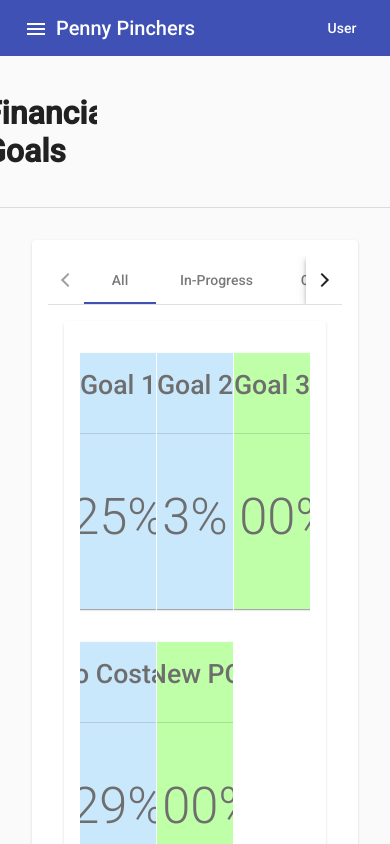
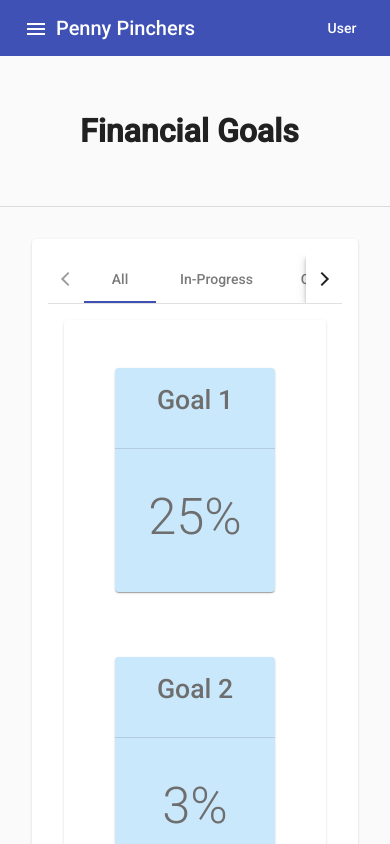
Before and after one commit to anngo14/PennyPinchers, an Angular app: page /goals in a window 390 px wide. Built offline with nearby package versions, Linux system fonts and the light colour scheme.

Commit message:
added media queries to the goal page

```diff
--- a/src/app/goals/goals.component.css
+++ b/src/app/goals/goals.component.css
@@ -98,3 +98,68 @@
     font-size: 16pt;
     font-weight: 200;
 }
+.headerContainer{
+    display: flex;
+    flex-direction: row;
+    align-items: center;
+    height: 150px;
+}
+.headingContainer{
+    margin-left: 8em;
+}
+@media(max-width: 1020px){
+    .goalItem{
+        width: 10em;
+        height: 12em;
+    }
+    .goalItemComplete{
+        width: 10em;
+        height: 12em;
+    }
+    #goalItemTitleContainer{
+        width: 10em;
+    }
+}
+@media(max-width: 800px){
+    .goalItem{
+        width: 8em;
+    }
+    .goalItemComplete{
+        width: 8em;
+    }
+    #goalItemTitleContainer{
+        width: 8em;
+    }
+    .headingContainer{
+        margin-left: 5em;
+    }
+}
+@media(max-width: 500px){
+    .createHeading{
+        flex-direction: column;
+        margin-bottom: 1em;
+    }
+    .formField:last-child{
+        margin-bottom: 1em;
+    }
+}
+@media(max-width: 350px){
+    .formField{
+        font-size: 12pt;
+        text-align: center;
+    }
+    .formField:last-child{
+        margin-bottom: 6em;
+    }
+    .headingContainer{
+        margin-left: 1em;
+    }
+}
+@media(max-width: 310px){
+    .createHeading > h2{
+        font-size: 14pt;
+    }
+    #todayDate{
+        font-size: 12pt;
+    }
+}
--- a/src/app/goals/goals.component.html
+++ b/src/app/goals/goals.component.html
@@ -1,10 +1,9 @@
-<mat-grid-list cols="4" rowHeight="75px">
-    <mat-grid-tile rowspan='2'>
+<div class='headerContainer'>
+    <div class='headingContainer'>
         <h1>Financial Goals</h1>
-    </mat-grid-tile>
-    <mat-grid-tile colspan='3'></mat-grid-tile>
-    <mat-grid-tile colspan='3'></mat-grid-tile>
-  </mat-grid-list>
+    </div>
+    <div></div>
+</div>
 <mat-divider></mat-divider>
 <mat-card class='goalCard'>
     <mat-tab-group mat-align-tabs='center' [(selectedIndex)]='tabIndex'>
@@ -12,7 +11,7 @@
             <mat-grid-list cols='1' rowHeight='37em'>
                 <mat-grid-tile>
                     <mat-card class='goalListContainer'>
-                        <mat-grid-list cols='3' rowHeight='18em'>
+                        <mat-grid-list cols={{getGridCols()}} rowHeight='18em'>
                             <mat-grid-tile *ngFor='let g of goals'>
                                 <mat-card class='goalItem'*ngIf="g.saved / g.goal < 1; else completedGoal" (click)='openDetailedGoal(g)'>
                                     <div id='goalItemTitleContainer'>
@@ -40,7 +39,7 @@
             <mat-grid-list cols='1' rowHeight='37em'>
                 <mat-grid-tile>
                     <mat-card class='goalListContainer'>
-                        <mat-grid-list cols='3' rowHeight='18em'>
+                        <mat-grid-list cols={{getGridCols()}} rowHeight='18em'>
                             <mat-grid-tile *ngFor='let g of progressGoals'>
                                 <mat-card class='goalItem' (click)='openDetailedGoal(g)'>
                                     <div id='goalItemTitleContainer'>
@@ -59,7 +58,7 @@
             <mat-grid-list cols='1' rowHeight='37em'>
                 <mat-grid-tile>
                     <mat-card class='goalListContainer'>
-                        <mat-grid-list cols='3' rowHeight='18em'>
+                        <mat-grid-list cols={{getGridCols()}} rowHeight='18em'>
                             <mat-grid-tile *ngFor='let g of completedGoals'>
                                 <mat-card class='goalItemComplete' (click)='openDetailedGoal(g)'>
                                     <div id='goalItemTitleContainer'>
--- a/src/app/goals/goals.component.ts
+++ b/src/app/goals/goals.component.ts
@@ -126,4 +126,19 @@ export class GoalsComponent implements OnInit {
     this.newGoalSaved = null;
     this.tabIndex = 0;
   }
+  getGridCols(){
+    let wwt = window.innerWidth;
+
+    if(wwt >= 1920){
+      return 5;
+    } else if(wwt < 1920 && wwt >= 1250){
+      return 4;
+    } else if(wwt < 1250 && wwt >= 685){
+      return 3;
+    } else if(wwt < 685 && wwt >= 505){
+      return 2;
+    } else {
+      return 1;
+    }
+  }
 }
```
